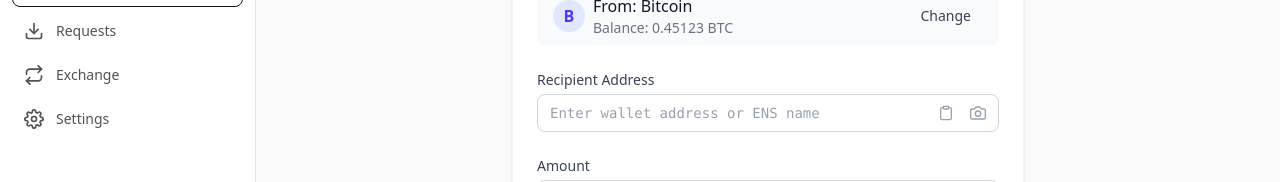
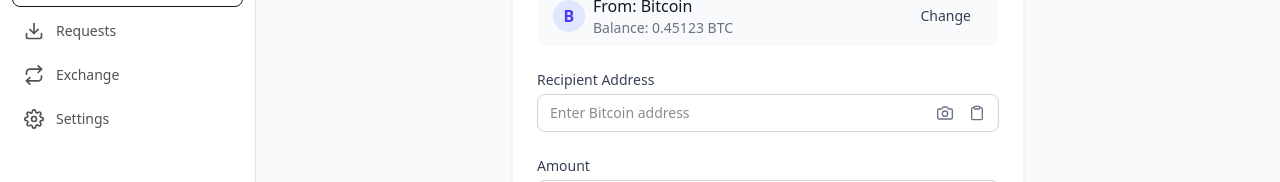
Before and after one commit to web3lancer/pay, a Next.js app: page /send in a window 1280 px wide. Both pictures are taken after a click on the button "Continue". Shown: the part 211-393 px from the top of the page. Built offline with nearby package versions, Linux system fonts and the light colour scheme.

Commit message:
🔨 feat: refactor AddressInput component for improved structure and validation messaging

```diff
--- a/src/components/crypto/AddressInput.tsx
+++ b/src/components/crypto/AddressInput.tsx
@@ -1,25 +1,17 @@
 'use client'
 
-import React, { useState, useEffect } from 'react'
-import { motion, AnimatePresence } from 'framer-motion'
-import { FiCheck, FiX, FiCamera, FiAlertCircle, FiClipboard } from 'react-icons/fi'
-import { cn } from '@/lib/utils'
-
-// Types of validation states
-type ValidationStatus = 'valid' | 'invalid' | 'validating' | 'none'
+import React from 'react'
+import { Input } from '@/components/ui/Input'
+import { FiCamera, FiClipboard, FiCheck, FiLoader, FiX } from 'react-icons/fi'
 
 interface AddressInputProps {
   value: string
   onChange: (value: string) => void
   onQrScan?: () => void
   onPaste?: () => void
-  label?: string
-  placeholder?: string
   networkName?: string
-  validationStatus?: ValidationStatus
+  validationStatus?: 'none' | 'validating' | 'valid' | 'invalid'
   validationMessage?: string
-  className?: string
-  disabled?: boolean
 }
 
 export function AddressInput({
@@ -27,123 +19,80 @@ export function AddressInput({
   onChange,
   onQrScan,
   onPaste,
-  label = 'Recipient Address',
-  placeholder = 'Enter wallet address or ENS name',
-  networkName = 'address',
+  networkName = 'cryptocurrency',
   validationStatus = 'none',
-  validationMessage,
-  className,
-  disabled = false
+  validationMessage
 }: AddressInputProps) {
-  const [isFocused, setIsFocused] = useState(false)
-  const [isHovering, setIsHovering] = useState(false)
-
-  // Handle clipboard paste
+  // Handle paste from clipboard
   const handlePaste = async () => {
     try {
       const text = await navigator.clipboard.readText()
       onChange(text)
-      if (onPaste) onPaste()
+      onPaste?.()
     } catch (error) {
-      console.error('Failed to read clipboard contents: ', error)
+      console.error('Failed to read clipboard', error)
     }
   }
 
   return (
-    <div className={className}>
-      {label && (
-        <label className="block text-sm font-medium text-gray-700 mb-1">
-          {label}
-        </label>
-      )}
-
-      <div
-        className={cn(
-          'relative flex overflow-hidden rounded-lg border bg-white transition-all duration-150',
-          isFocused ? 'border-indigo-500 ring-2 ring-indigo-500/20' : 'border-gray-300',
-          validationStatus === 'valid' ? 'border-green-500 ring-2 ring-green-500/20' : '',
-          validationStatus === 'invalid' ? 'border-red-500 ring-2 ring-red-500/20' : '',
-          disabled ? 'opacity-60 bg-gray-50' : ''
-        )}
-        onMouseEnter={() => setIsHovering(true)}
-        onMouseLeave={() => setIsHovering(false)}
-      >
-        <input
-          type="text"
+    <div className="space-y-1">
+      <label className="block text-sm font-medium text-gray-700">
+        Recipient Address
+      </label>
+      <div className="relative">
+        <Input
           value={value}
           onChange={(e) => onChange(e.target.value)}
-          onFocus={() => setIsFocused(true)}
-          onBlur={() => setIsFocused(false)}
-          disabled={disabled}
-          placeholder={placeholder}
-          className="flex-1 border-none bg-transparent py-2 px-3 text-sm text-gray-900 placeholder:text-gray-400 focus:outline-none focus:ring-0 font-mono"
+          placeholder={`Enter ${networkName} address`}
+          className="pr-20"
         />
 
-        {/* Action buttons */}
-        <div className="flex items-center">
-          {value && (
-            <motion.button
+        <div className="absolute inset-y-0 right-0 flex items-center gap-1 pr-2">
+          {onQrScan && (
+            <button
               type="button"
-              onClick={() => onChange('')}
-              className="p-1 text-gray-400 hover:text-gray-600"
-              initial={{ scale: 0 }}
-              animate={{ scale: 1 }}
-              exit={{ scale: 0 }}
-              whileTap={{ scale: 0.9 }}
+              onClick={onQrScan}
+              className="p-1.5 rounded-full hover:bg-gray-100 text-gray-500"
             >
-              <FiX className="h-4 w-4" />
-            </motion.button>
+              <FiCamera className="h-4 w-4" />
+            </button>
           )}
 
-          {onPaste && (
-            <motion.button
-              type="button"
-              onClick={handlePaste}
-              className="p-2 text-gray-400 hover:text-gray-600"
-              whileTap={{ scale: 0.9 }}
-              whileHover={{ scale: 1.1 }}
-            >
-              <FiClipboard className="h-4 w-4" />
-            </motion.button>
-          )}
-
-          {onQrScan && (
-            <motion.button
-              type="button"
-              onClick={onQrScan}
-              className="p-2 mr-1 text-gray-400 hover:text-gray-600"
-              whileTap={{ scale: 0.9 }}
-              whileHover={{ scale: 1.1 }}
-            >
-              <FiCamera className="h-4 w-4" />
-            </motion.button>
-          )}
+          <button
+            type="button"
+            onClick={handlePaste}
+            className="p-1.5 rounded-full hover:bg-gray-100 text-gray-500"
+          >
+            <FiClipboard className="h-4 w-4" />
+          </button>
         </div>
       </div>
 
       {/* Validation message */}
-      <AnimatePresence>
-        {validationMessage && (
-          <motion.div
-            className={cn(
-              'flex items-center gap-1.5 mt-1',
-              validationStatus === 'valid' ? 'text-green-600' :
-              validationStatus === 'invalid' ? 'text-red-600' :
-              validationStatus === 'validating' ? 'text-amber-600' : 'text-gray-500'
-            )}
-            initial={{ opacity: 0, y: -5 }}
-            animate={{ opacity: 1, y: 0 }}
-            exit={{ opacity: 0, y: -5 }}
-            transition={{ duration: 0.2 }}
-          >
-            {validationStatus === 'valid' && <FiCheck className="h-3.5 w-3.5" />}
-            {validationStatus === 'invalid' && <FiAlertCircle className="h-3.5 w-3.5" />}
-            <span className="text-xs">
-              {validationMessage || `Enter a valid ${networkName} address`}
-            </span>
-          </motion.div>
-        )}
-      </AnimatePresence>
+      {validationStatus !== 'none' && (
+        <div className="flex items-center mt-1.5">
+          {validationStatus === 'validating' && (
+            <>
+              <FiLoader className="animate-spin h-4 w-4 mr-1.5 text-amber-500" />
+              <span className="text-xs text-amber-600">{validationMessage || 'Validating address...'}</span>
+            </>
+          )}
+
+          {validationStatus === 'valid' && (
+            <>
+              <FiCheck className="h-4 w-4 mr-1.5 text-green-500" />
+              <span className="text-xs text-green-600">{validationMessage || 'Valid address'}</span>
+            </>
+          )}
+
+          {validationStatus === 'invalid' && (
+            <>
+              <FiX className="h-4 w-4 mr-1.5 text-red-500" />
+              <span className="text-xs text-red-600">{validationMessage || 'Invalid address'}</span>
+            </>
+          )}
+        </div>
+      )}
     </div>
   )
 }
```
